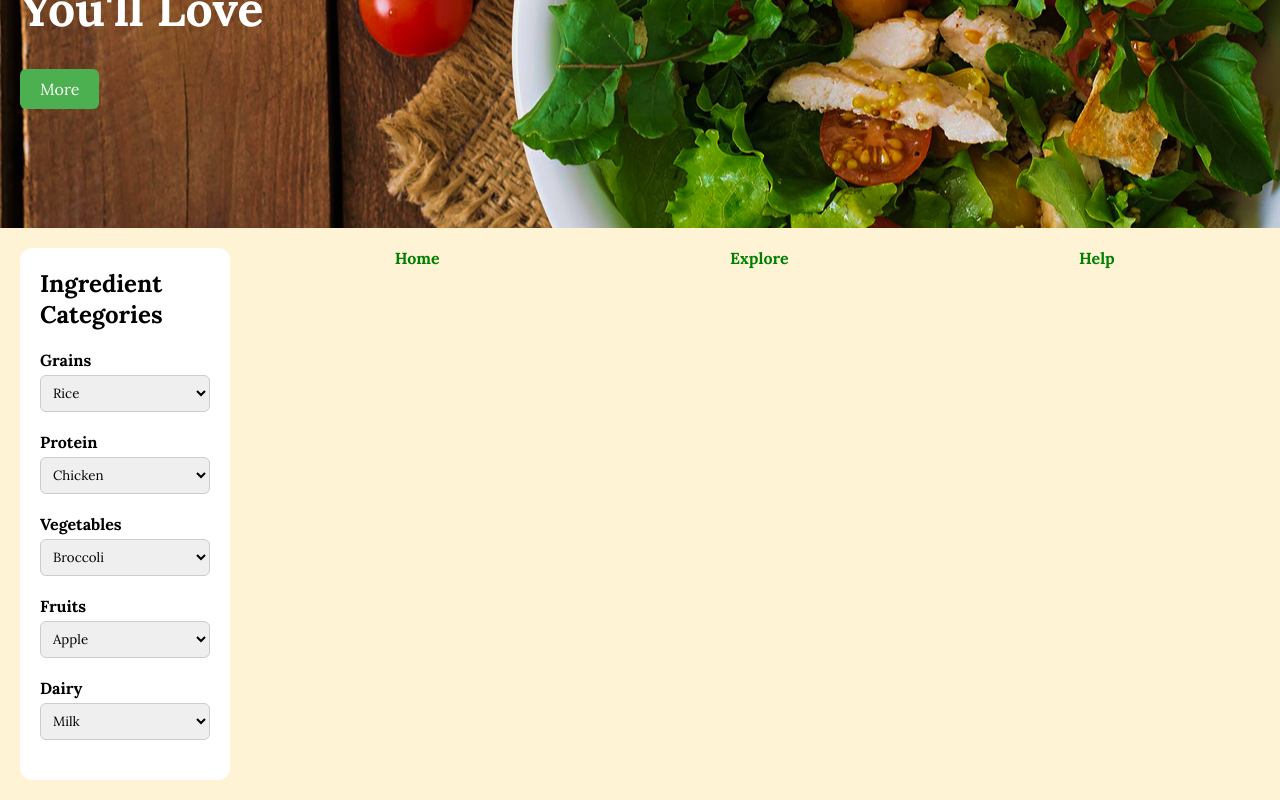
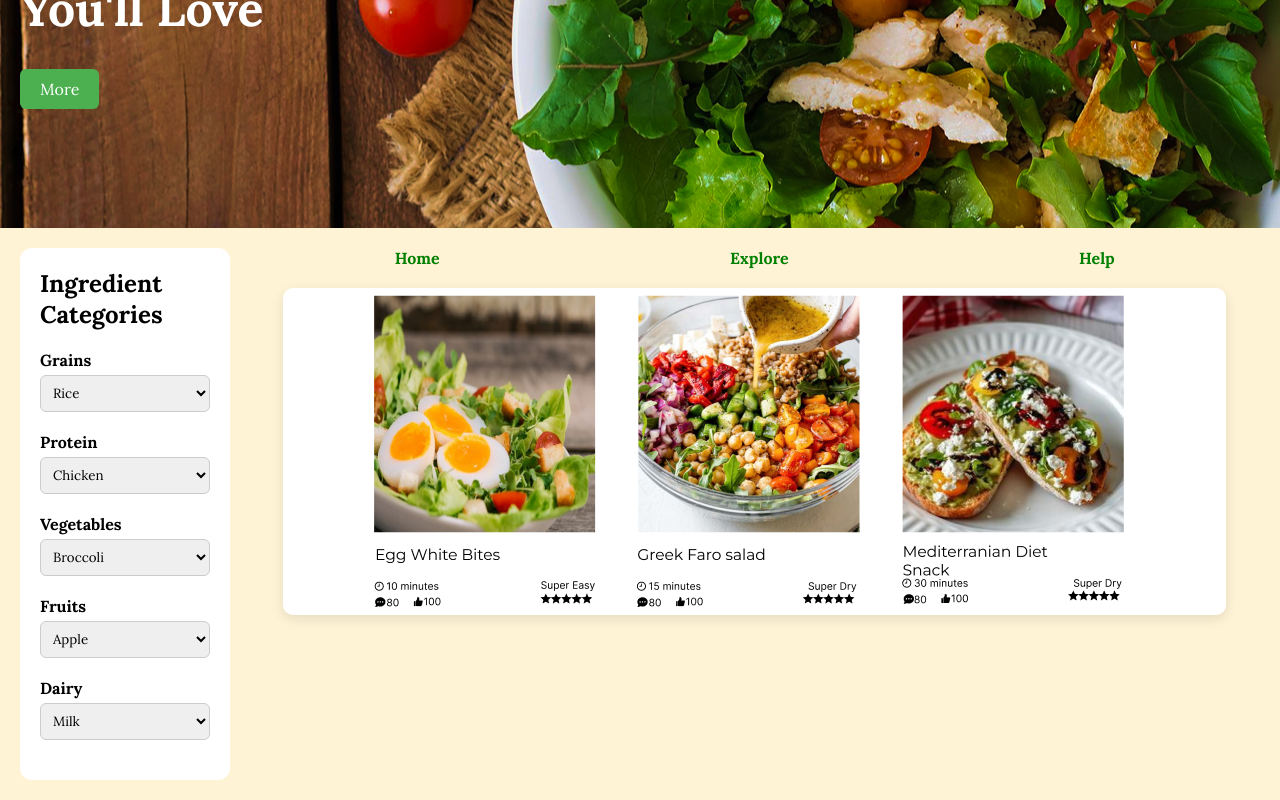
Before and after one commit to mabelkjc/orbitalbudgetbites, a React (Create React App) app: page /home in a window 1280 px wide. Shown: the part 405-1205 px from the top of the page. Built offline with nearby package versions, Linux system fonts and the light colour scheme; no server answers; sample sign-in values are in the browser's storage.

Commit message:
edited for m1

```diff
--- a/src/pages/home.css
+++ b/src/pages/home.css
@@ -1,8 +1,9 @@
-/* General Layout */
+@import url('https://fonts.googleapis.com/css2?family=Lora:ital,wght@0,400..700;1,400..700&display=swap');
+
 body, html {
   margin: 0;
   padding: 0;
-  font-family: 'Segoe UI', sans-serif;
+  font-family: 'Lora', sans-serif;
   background-color: #fff3d6;
 }
 
@@ -11,7 +12,6 @@ body, html {
   flex-direction: column;
 }
 
-/* Top Navigation Bar */
 .top-bar {
   display: flex;
   justify-content: space-between;
@@ -75,7 +75,6 @@ body, html {
   display: block;
 }
 
-/* Search Bar */
 .search-bar {
   display: flex;
   justify-content: center;
@@ -108,7 +107,6 @@ body, html {
   line-height: 1;
 }
 
-/* Hero Section */
 .hero {
   display: flex;
   align-items: center;
@@ -144,7 +142,6 @@ body, html {
   border-radius: 12px;
 }
 
-/* Main Layout */
 .main-content {
   display: flex;
   padding: 20px;
@@ -181,6 +178,18 @@ body, html {
 
 .recipes {
   width: 100%;
+}
+
+.image-container {
+  margin-top: 20px;
+  text-align: center;
+}
+
+.recipe-image {
+  max-width: 100%;
+  height: auto;
+  border-radius: 10px;
+  box-shadow: 0 4px 12px rgba(0, 0, 0, 0.1);
 }
 
 .main-nav {
@@ -234,7 +243,6 @@ body, html {
   font-weight: bold;
 }
 
-/* Home Container Welcome */
 .home-container {
   text-align: center;
   margin-top: 40px;
--- a/src/pages/home.js
+++ b/src/pages/home.js
@@ -20,8 +20,8 @@ function HomePage() {
 
   return (
   <div className="home-wrapper">
-      {/* Top Navigation Bar */}
     <div className="top-bar">
+
       <div className="top-left">
         <a href="#">COMMUNITY</a>
         <a href="#">RECIPE INDEX</a>
@@ -42,13 +42,11 @@ function HomePage() {
         </div>
       </div>
 
-      {/* Search Bar */}
       <div className="search-bar">
         <input type="text" placeholder="Search" />
         <button className="search-btn">⌕</button>
       </div>
 
-      {/* Hero Section */}
       <div className="hero">
         <div className="hero-text">
           <h1><strong>Chicken Recipes You'll Love</strong></h1>
@@ -56,9 +54,7 @@ function HomePage() {
         </div>
       </div>
 
-      {/* Main Content */}
       <div className="main-content">
-        {/* Ingredient Category Filters */}
         <aside className="filters">
           <h2>Ingredient Categories</h2>
           <div className="filter-group">
@@ -70,6 +66,7 @@ function HomePage() {
               <option>Pasta</option>
             </select>
           </div>
+
           <div className="filter-group">
             <label htmlFor="protein-select">Protein</label>
             <select id="protein-select">
@@ -80,6 +77,7 @@ function HomePage() {
               <option>Shrimp</option>
             </select>
           </div>
+
           <div className="filter-group">
             <label htmlFor="veg-select">Vegetables</label>
             <select id="veg-select">
@@ -90,6 +88,7 @@ function HomePage() {
               <option>Tomato</option>
             </select>
           </div>
+
           <div className="filter-group">
             <label htmlFor="fruit-select">Fruits</label>
             <select id="fruit-select">
@@ -99,6 +98,7 @@ function HomePage() {
               <option>Strawberry</option>
             </select>
           </div>
+
           <div className="filter-group">
             <label htmlFor="dairy-select">Dairy</label>
             <select id="dairy-select">
@@ -110,14 +110,17 @@ function HomePage() {
           </div>
         </aside>
 
-        {/* Recipe Suggestions Section */}
         <section className="recipes">
           <nav className="main-nav">
             <a href="#">Home</a>
             <a href="#">Explore</a>
             <a href="#">Help</a>
           </nav>
+          <div className="image-container">
+            <img src="/image.png" alt="Delicious Recipes" className="recipe-image" />
+          </div>
         </section>
+
       </div>
     </div>
   );
```
Also changed, not shown: public/image.png (added). Lines whose indentation alone changed are shown as unchanged.
